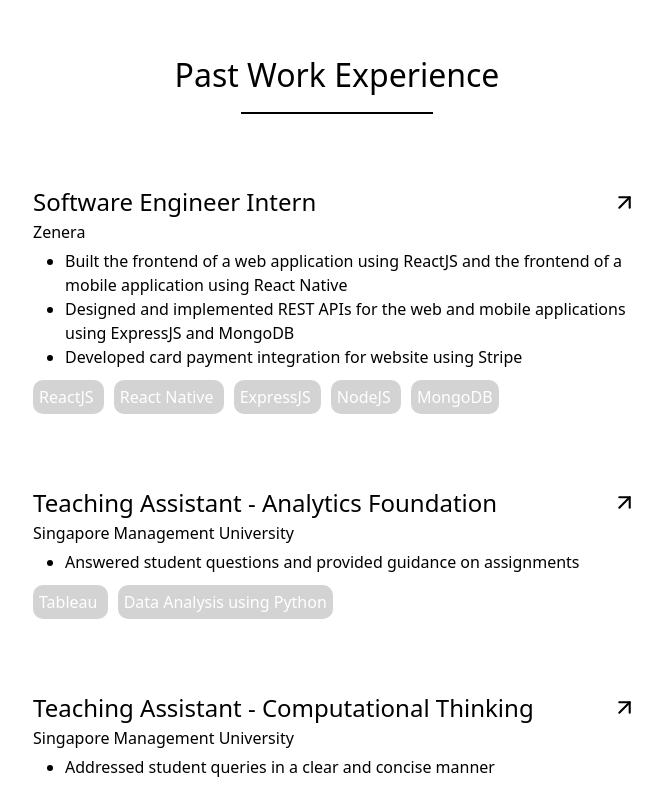
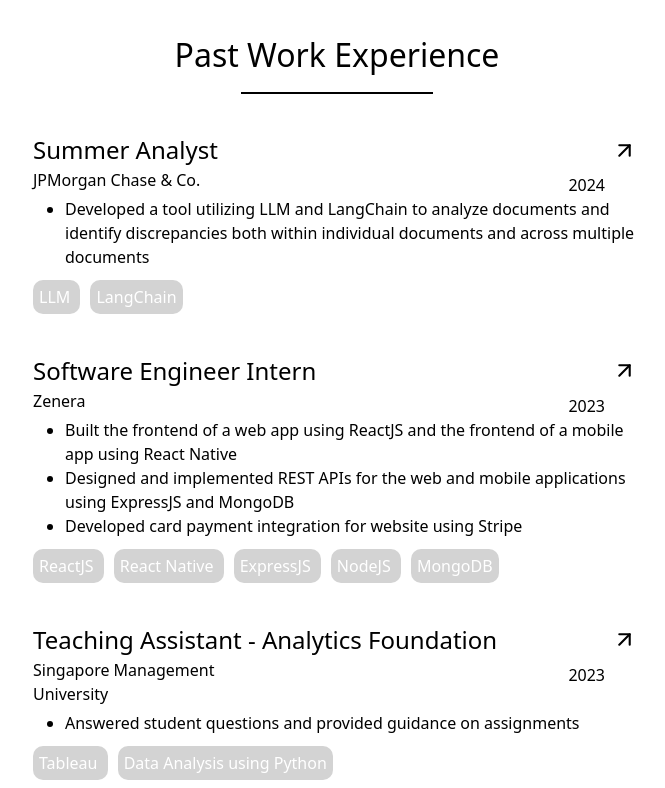
Before and after one commit to aletheaaa/aletheaaa.github.io, a React (Vite) app: page / in a window 1280 px wide. Shown: the part 880-1668 px from the top of the page, without its empty margins (303-968 px from the left). Built offline with nearby package versions, Linux system fonts and the light colour scheme.

Commit message:
added animation for experience

```diff
--- a/src/components/Projects.tsx
+++ b/src/components/Projects.tsx
@@ -24,6 +24,11 @@ const ProjectItemVariant = {
   closed: { opacity: 0, y: 20, transition: { duration: 0.2 } },
 };
 
+const underLineVariant = {
+  visible: { x: 0, opacity: 1, transition: { duration: 1 } },
+  hidden: { x: "70%", opacity: 0 },
+};
+
 const ProjectListItem = styled.div`
   display: flex;
   flex-wrap: wrap;
@@ -44,11 +49,11 @@ const ProjectListItemDate = styled.span`
 const Projects = () => {
   const HeaderControls = useAnimation();
   const ProjectTableControls = useAnimation();
+  const underLineControls = useAnimation();
 
   const HeaderRef = React.useRef<HTMLDivElement>(null);
   const HeaderIsInViewport = useIsInViewport(HeaderRef);
   useEffect(() => {
-    console.log("1st useEffect");
     if (!HeaderRef.current) return;
     if (HeaderIsInViewport) {
       HeaderControls.start("visible");
@@ -60,7 +65,6 @@ const Projects = () => {
   const ProjectTableRef = React.useRef<HTMLDivElement>(null);
   const ProjectTableIsInViewport = useIsInViewport(ProjectTableRef);
   useEffect(() => {
-    console.log("2nd useEffect");
     if (!ProjectTableRef.current) return;
     if (ProjectTableIsInViewport) {
       ProjectTableControls.start("visible");
@@ -68,6 +72,17 @@ const Projects = () => {
       ProjectTableControls.start("hidden");
     }
   }, [ProjectTableIsInViewport, ProjectTableControls]);
+
+  const underLineRef = React.useRef<HTMLDivElement>(null);
+  const underLineIsInViewport = useIsInViewport(underLineRef);
+  useEffect(() => {
+    if (!underLineRef.current) return;
+    if (underLineIsInViewport) {
+      underLineControls.start("visible");
+    } else {
+      underLineControls.start("hidden");
+    }
+  }, [underLineIsInViewport, underLineControls]);
 
   const [ProjectItemSelected, setIsProjectItemSelected] = React.useState(
     "FacilityBookingSystem"
@@ -100,7 +115,11 @@ const Projects = () => {
       >
         Projects I have done
       </motion.h2>
-      <div
+      <motion.div
+        variants={underLineVariant}
+        animate={underLineControls}
+        ref={underLineRef}
+        initial="hidden"
         style={{
           border: theme == "light" ? "1px black solid" : "1px white solid",
           width: "12%",
@@ -108,7 +127,7 @@ const Projects = () => {
           position: "relative",
           top: "-10px",
         }}
-      ></div>
+      ></motion.div>
       <motion.div
         style={{
           padding: "50px 150px",
@@ -154,12 +173,17 @@ const Projects = () => {
                 }
                 style={{
                   backgroundColor:
-                    ProjectItemHovered === 0 ||
+                    theme == "light"
+                      ? ProjectItemHovered === 0 ||
                         ProjectItemSelected === "FacilityBookingSystem"
                         ? "rgb(239, 239, 239)"
-                      : "white",
+                        : "white"
+                      : ProjectItemHovered === 0 ||
+                        ProjectItemSelected === "FacilityBookingSystem"
+                      ? "#262626"
+                      : "black",
                   cursor: ProjectItemHovered === 0 ? "pointer" : "auto",
-                  color: "black",
+                  color: theme == "light" ? "black" : "white",
                 }}
               >
                 Facility Booking System <br />
@@ -175,12 +199,17 @@ const Projects = () => {
                 onClick={() => setIsProjectItemSelected("NotesNow")}
                 style={{
                   backgroundColor:
-                    ProjectItemHovered === 1 ||
+                    theme == "light"
+                      ? ProjectItemHovered === 1 ||
                         ProjectItemSelected === "NotesNow"
                         ? "rgb(239, 239, 239)"
-                      : "white",
+                        : "white"
+                      : ProjectItemHovered === 1 ||
+                        ProjectItemSelected === "NotesNow"
+                      ? "#262626"
+                      : "black",
                   cursor: ProjectItemHovered === 1 ? "pointer" : "auto",
-                  color: "black",
+                  color: theme == "light" ? "black" : "white",
                 }}
               >
                 NotesNow <br />
@@ -196,12 +225,17 @@ const Projects = () => {
                 onClick={() => setIsProjectItemSelected("FreeFoodie")}
                 style={{
                   backgroundColor:
-                    ProjectItemHovered === 2 ||
+                    theme == "light"
+                      ? ProjectItemHovered === 2 ||
                         ProjectItemSelected === "FreeFoodie"
                         ? "rgb(239, 239, 239)"
-                      : "white",
+                        : "white"
+                      : ProjectItemHovered === 2 ||
+                        ProjectItemSelected === "FreeFoodie"
+                      ? "#262626"
+                      : "black",
                   cursor: ProjectItemHovered === 2 ? "pointer" : "auto",
-                  color: "black",
+                  color: theme == "light" ? "black" : "white",
                 }}
               >
                 FreeFoodie <br />
@@ -217,12 +251,17 @@ const Projects = () => {
                 onClick={() => setIsProjectItemSelected("goodBooks")}
                 style={{
                   backgroundColor:
-                    ProjectItemHovered === 3 ||
+                    theme == "light"
+                      ? ProjectItemHovered === 3 ||
                         ProjectItemSelected === "goodBooks"
                         ? "rgb(239, 239, 239)"
-                      : "white",
+                        : "white"
+                      : ProjectItemHovered === 3 ||
+                        ProjectItemSelected === "goodBooks"
+                      ? "#262626"
+                      : "black",
                   cursor: ProjectItemHovered === 3 ? "pointer" : "auto",
-                  color: "black",
+                  color: theme == "light" ? "black" : "white",
                 }}
               >
                 goodBooks <br />
--- a/src/components/WorkExperience.tsx
+++ b/src/components/WorkExperience.tsx
@@ -1,32 +1,62 @@
-import React, { useCallback, useEffect, useRef } from "react";
+import React, { useEffect, useRef } from "react";
 import useIsInViewport from "../hooks/useIsInViewport";
 import { useAnimation, motion } from "framer-motion";
-import styled from "styled-components";
 import { useSelector } from "react-redux";
 import { Theme } from "../types/theme";
 import WorkExperienceItem from "./WorkExperienceItem";
 
-const ProjectListItem = styled.div`
-  display: flex;
-  flex-wrap: wrap;
-  justify-content: space-between;
-  margin-bottom: 20px;
-  padding: 10px;
-  border-radius: 5px;
-  font-size: 20px;
-  display: block;
-`;
+const ExperienceVariant = {
+  visible: { x: 0, opacity: 1, transition: { duration: 1 } },
+  hidden: { x: "70%", opacity: 0 },
+};
 
-const WorkExperience = () => {
-  const theme = useSelector((state: Theme) => {
-    return state.theme.theme;
-  });
+const ExperienceTableVariant = {
+  visible: { opacity: 1, transition: { duration: 2 } },
+  hidden: { opacity: 0 },
+};
+
+const ExperienceItemVariant = {
+  visible: {
+    opacity: 1,
+    y: 0,
+    transition: { type: "spring", stiffness: 300, damping: 24 },
+  },
+  hidden: { opacity: 0, y: 20, transition: { duration: 0.2 } },
+};
+
+const WorkExperience: React.FC = () => {
+  const theme = useSelector((state: Theme) => state.theme.theme);
+
+  const HeaderControls = useAnimation();
+  const HeaderRef = useRef<HTMLDivElement>(null);
+  const HeaderIsInViewport = useIsInViewport(HeaderRef);
+
+  useEffect(() => {
+    if (!HeaderRef.current) return;
+    if (HeaderIsInViewport) {
+      HeaderControls.start("visible");
+    } else {
+      HeaderControls.start("hidden");
+    }
+  }, [HeaderIsInViewport, HeaderControls]);
+
+  const ExperienceTableControls = useAnimation();
+  const ExperienceTableRef = useRef<HTMLDivElement>(null);
+  const ExperienceTableIsInViewport = useIsInViewport(ExperienceTableRef);
+  useEffect(() => {
+    if (!ExperienceTableRef.current) return;
+    if (ExperienceTableIsInViewport) {
+      ExperienceTableControls.start("visible");
+    } else {
+      ExperienceTableControls.start("hidden");
+    }
+  }, [ExperienceTableIsInViewport, ExperienceTableControls]);
 
   return (
     <div
       id="experience"
       style={{
-        padding: "50px 0",
+        padding: "30px 0",
         backgroundColor: theme === "light" ? "white" : "black",
       }}
     >
@@ -39,18 +69,66 @@ const WorkExperience = () => {
       >
         Past Work Experience
       </h2>
-      <div
+      <motion.div
+        variants={ExperienceVariant}
+        initial="hidden"
+        animate={HeaderControls}
+        ref={HeaderRef}
         style={{
-          border: theme == "light" ? "1px black solid" : "1px white solid",
+          border: theme === "light" ? "1px black solid" : "1px white solid",
           width: "15%",
           margin: "auto",
           position: "relative",
           top: "-10px",
         }}
-      ></div>
-      <WorkExperienceItem id="zenera" />
-      <WorkExperienceItem id="smuAF" />
-      <WorkExperienceItem id="smuCT" />
+      ></motion.div>
+      <motion.div
+        style={{
+          color: theme === "light" ? "black" : "white",
+        }}
+        ref={ExperienceTableRef}
+        variants={ExperienceTableVariant}
+        initial="hidden"
+        animate={ExperienceTableControls}
+      >
+        <motion.div
+          ref={ExperienceTableRef}
+          id="experienceList"
+          initial="hidden"
+          animate={ExperienceTableControls}
+          variants={{
+            visible: {
+              transition: {
+                type: "spring",
+                bounce: 0,
+                duration: 0.7,
+                delayChildren: 0.3,
+                staggerChildren: 0.1,
+              },
+            },
+            hidden: {
+              transition: {
+                type: "spring",
+                bounce: 0,
+                duration: 0.3,
+              },
+            },
+          }}
+        >
+          <motion.div variants={ExperienceItemVariant}>
+            <WorkExperienceItem id="jpMorgan" />
+          </motion.div>
+          <motion.div variants={ExperienceItemVariant}>
+            <WorkExperienceItem id="zenera" />
+          </motion.div>
+          <motion.div variants={ExperienceItemVariant}>
+            <WorkExperienceItem id="smuAF" />
+          </motion.div>
+          <motion.div variants={ExperienceItemVariant}>
+            <WorkExperienceItem id="smuCT" />
+          </motion.div>
+        </motion.div>
+      </motion.div>
     </div>
   );
 };
--- a/src/components/WorkExperienceItem.tsx
+++ b/src/components/WorkExperienceItem.tsx
@@ -9,11 +9,22 @@ interface WorkExperienceItemProps {
 }
 
 const workExperienceDesc = {
+  jpMorgan: {
+    name: "JPMorgan Chase & Co.",
+    date: "2024",
+    role: "Summer Analyst",
+    points: [
+      "Developed a tool utilizing LLM and LangChain to analyze documents and identify discrepancies both within individual documents and across multiple documents",
+    ],
+    techStack: ["LLM", "LangChain"],
+    link: "https://www.jpmorganchase.com/",
+  },
   zenera: {
     name: "Zenera",
+    date: "2023",
     role: "Software Engineer Intern",
     points: [
-      "Built the frontend of a web application using ReactJS and the frontend of a mobile application using React Native",
+      "Built the frontend of a web app using ReactJS and the frontend of a mobile app using React Native",
       "Designed and implemented REST APIs for the web and mobile applications using ExpressJS and MongoDB",
       "Developed card payment integration for website using Stripe",
     ],
@@ -22,6 +33,7 @@ const workExperienceDesc = {
   },
   smuCT: {
     name: "Singapore Management University",
+    date: "2022",
     role: "Teaching Assistant - Computational Thinking",
     points: ["Addressed student queries in a clear and concise manner"],
     techStack: ["Data Structures and Algorithms"],
@@ -29,6 +41,7 @@ const workExperienceDesc = {
   },
   smuAF: {
     name: "Singapore Management University",
+    date: "2023",
     role: "Teaching Assistant - Analytics Foundation",
     points: ["Answered student questions and provided guidance on assignments"],
     techStack: ["Tableau", "Data Analysis using Python"],
@@ -65,7 +78,7 @@ function WorkExperienceItem({ id }: WorkExperienceItemProps) {
 
   return (
     <div
-      className="mx-auto col-6 my-5 workExperienceItem p-3 rounded"
+      className="mx-auto col-6 my-3 workExperienceItem p-3 rounded"
       style={{
         color: theme === "light" ? "black" : "white",
       }}
@@ -79,9 +92,14 @@ function WorkExperienceItem({ id }: WorkExperienceItemProps) {
           <FiArrowUpRight size="25px" />
         </div>
       </div>
-      <span style={{ position: "relative", top: "-5px" }}>
-        {workExperienceDesc[idVar]["name"]}
-      </span>
+      <div className="row">
+        <span className="col" style={{ position: "relative", top: "-5px" }}>
+          {workExperienceDesc[idVar]["name"]}
+        </span>
+        <span className="col d-flex justify-content-end px-5">
+          {workExperienceDesc[idVar]["date"]}
+        </span>
+      </div>
       <ul>
         {workExperienceDesc[idVar]["points"].map((tech) => (
           <li>{tech}</li>
```
Lines whose indentation alone changed are shown as unchanged.
